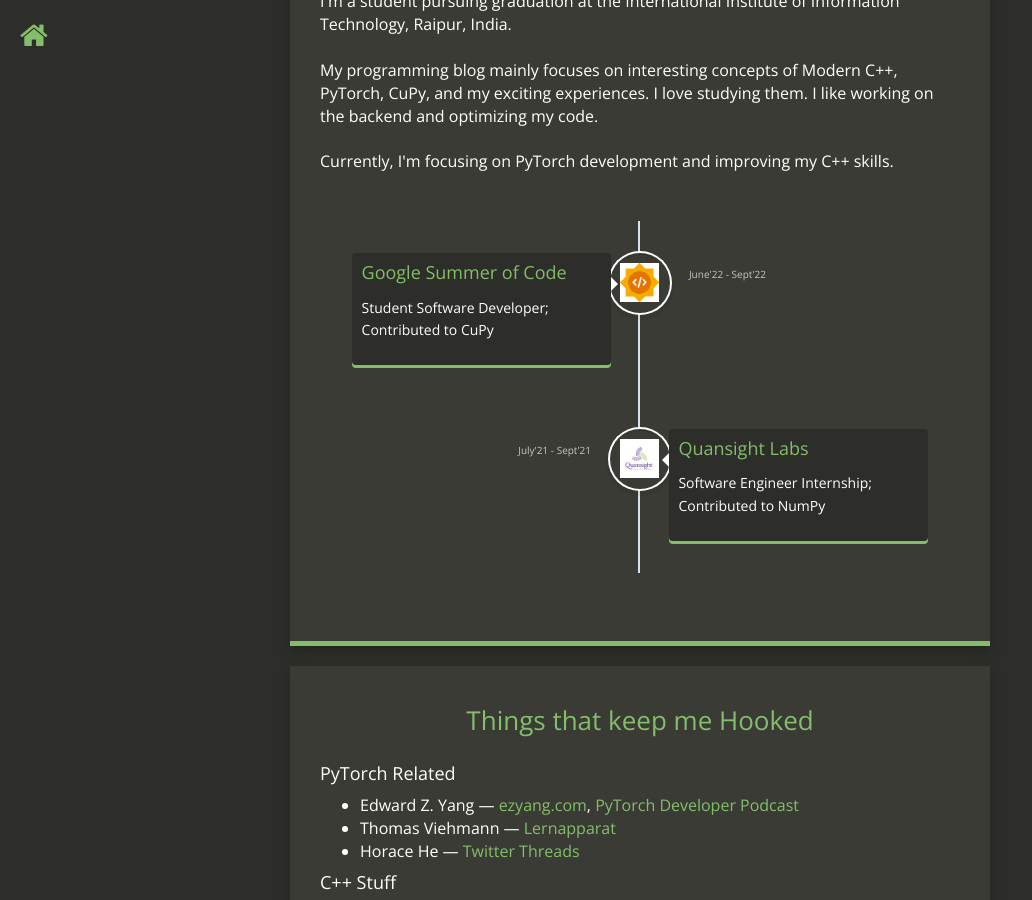
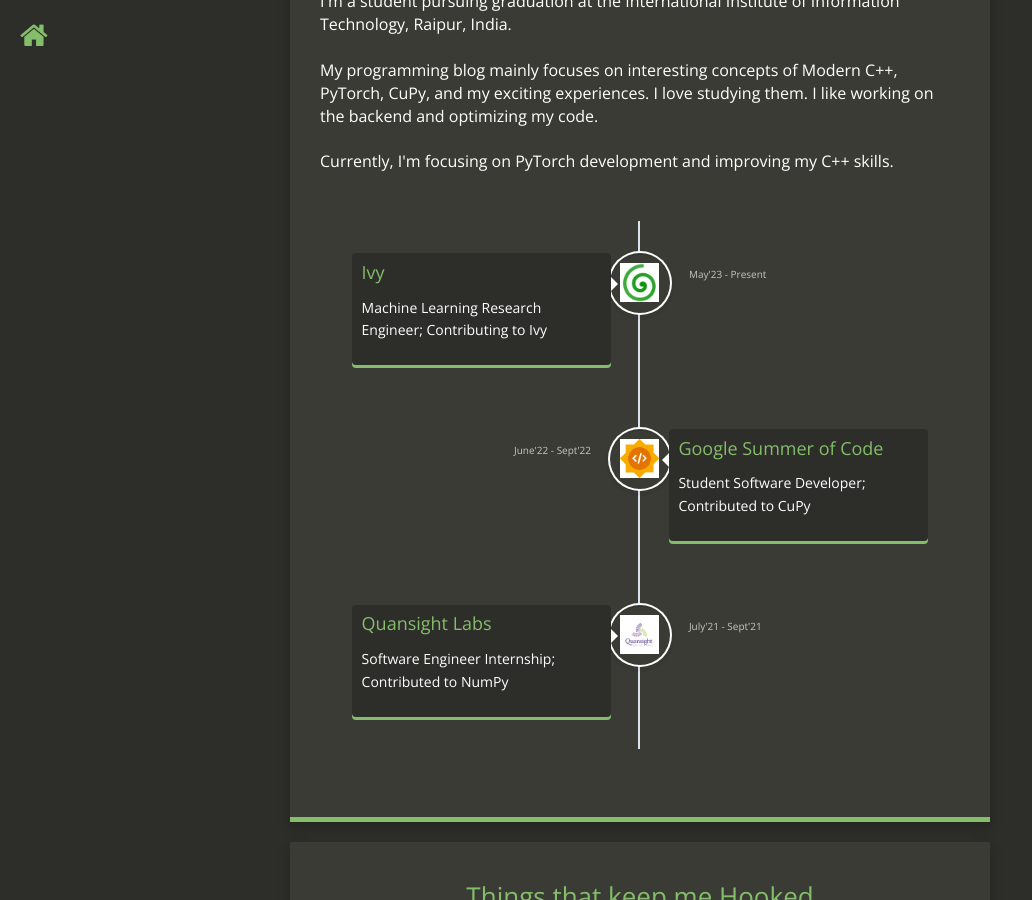
Before and after one commit to khushi-411/khushi-411.github.io, a Jekyll site: the page built from index.html, in a window 1280 px wide and 900 px high, scrolled down 1074 px. Shown: the whole window, without its empty margins (0-1032 px from the left). Built offline with Jekyll 4.4.1, drawn with Linux system fonts in a browser that asks for light colours; nearby versions of some CDN libraries.

Commit message:
add career update

```diff
--- a/index.html
+++ b/index.html
@@ -70,6 +70,17 @@
 
 	  <div class="cd-timeline-block">
             <div class="cd-timeline-img cd-picture">
+              <img class="cd-timeline-ivy" src="{{site-base}}/assets/ivy.jpeg">
+            </div>
+            <div class="cd-timeline-content">
+              <h2>Ivy</h2>
+              <p>Machine Learning Research Engineer; Contributing to Ivy</p>
+              <span class="cd-date">May'23 - Present</span>
+            </div> <!-- cd-timeline-content -->
+          </div>
+
+	  <div class="cd-timeline-block">
+            <div class="cd-timeline-img cd-picture">
               <img class="cd-timeline-gsoc" src="{{site-base}}/assets/gsoc.png">
             </div>
             <div class="cd-timeline-content">
```
Also changed, not shown: assets/ivy.jpeg (added).
